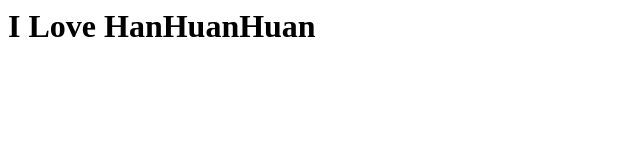
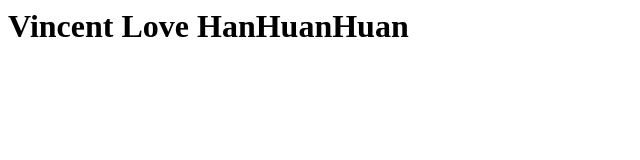
Before and after one commit to Vincentorres/demo, a plain HTML site: page index.html in a window 1280 px wide. Shown: the whole page, without its empty margins (0-640 px from the left). Drawn offline with Linux system fonts and the light colour scheme.

Commit message:
Update index.html

```diff
--- a/index.html
+++ b/index.html
@@ -1,7 +1,7 @@
 <html>
 <head><title>Hello GitHub</title></head>
 <body>
-<h1>I Love HanHuanHuan</h1>
+<h1>Vincent Love HanHuanHuan</h1>
 <img scr="http://desk.fd.zol-img.com.cn/t_s960x600c5/g5/M00/05/05/ChMkJ1XVdXqID70DAAGY9bimOtQAAAVQwEaqq0AAZkN403.jpg"/>
 </body>
 </html>
```
